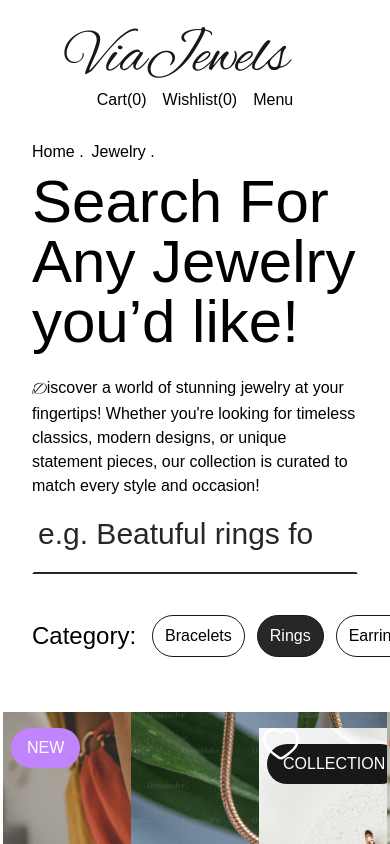
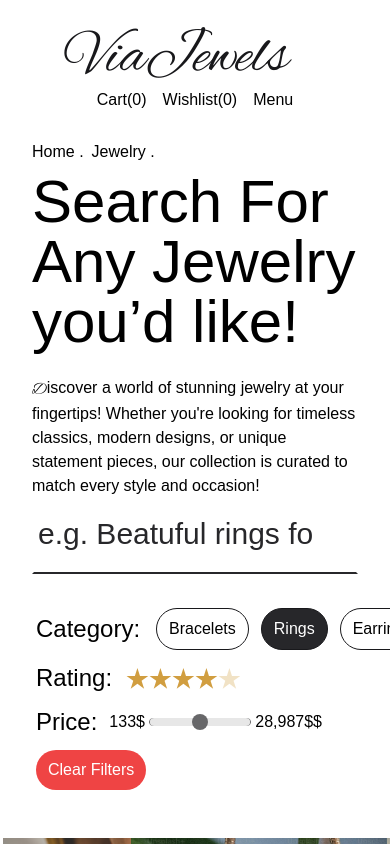
Before and after one commit to HumptyDumpy01/viajewels-app-enhanced, an Angular app: page /jewelry in a window 390 px wide. Shown: the top 844 px of the page. Built offline with nearby package versions, Linux system fonts and the light colour scheme; a web font is replaced by a local one.

Commit message:
The responsiveness for jewelry page - heading and filtering is implemented.

```diff
--- a/src/app/pages/jewelry/filter-jewelry/filter-jewelry.component.html
+++ b/src/app/pages/jewelry/filter-jewelry/filter-jewelry.component.html
@@ -2,7 +2,7 @@
   <app-input-control helperText="Search for name, type, etc." mode="black"
                      placeholder="e.g. Beatuful rings for wedding.."
                      type="search" />
-  <div class="flex items-center">
+  <div class="flex bp-1210:items-center p-1 flex-col bp-1210:flex-row gap-3">
     <div class="flex items-center gap-4 mr-6">
       <span class="text-2xl">Category:</span>
       <div class="flex items-center gap-3">
@@ -22,15 +22,15 @@
         <app-star-icon dimensions="sm" mode="empty" />
       </div>
     </div>
-    <div class="flex items-center gap-3 mr-auto">
+    <div class="flex items-center gap-3 bp-1453:mr-auto mr-8">
       <span class="text-2xl">Price:</span>
       <div class="flex items-center gap-1">
         <span>133$</span>
-        <input class="w-24 h-8 border border-zinc-900 rounded-md text-center
+        <input class="min-w-24 h-8 border border-zinc-900 rounded-md text-center
           range-input" type="range" />
         <span>28,987$$</span>
       </div>
     </div>
-    <app-red-bulky-button label="Clear Filters" type="button" />
+    <app-red-bulky-button class="text-nowrap" label="Clear Filters" type="button" />
   </div>
 </section>
--- a/src/app/pages/jewelry/jewelry.component.ts
+++ b/src/app/pages/jewelry/jewelry.component.ts
@@ -24,7 +24,6 @@ import {
 export class JewelryComponent implements OnInit {
   private jewelryService = inject(JewelryService);
 
-
   get jewelryItems() {
     return this.jewelryService.getJewelry();
   }
--- a/tailwind.config.js
+++ b/tailwind.config.js
@@ -30,6 +30,7 @@ module.exports = {
       'bp-1210': '1210px',
       'bp-1124': '1124px',
       'bp-1175': '1175px',
+      'bp-1453': '1453px',
       'bp-890': '890px',
       'sm': '640px',
       'sm-xl': '430px',
```
